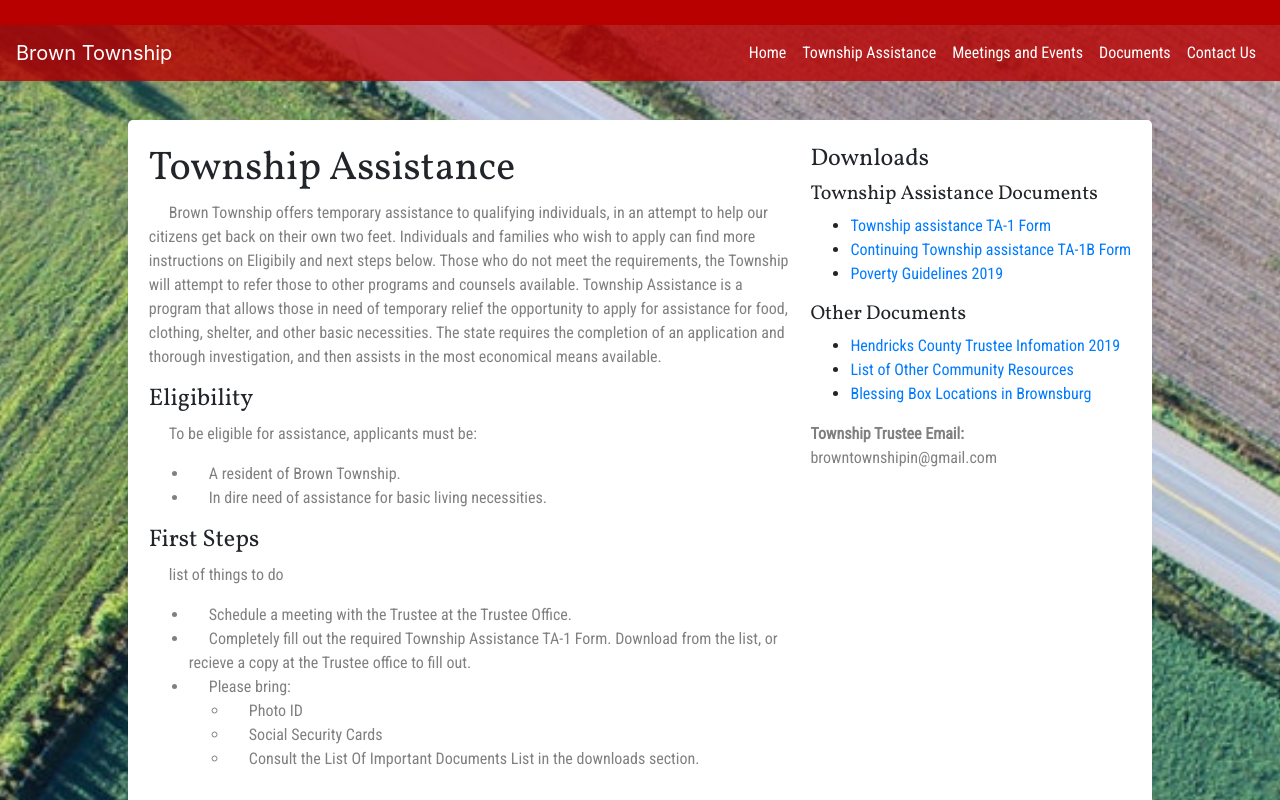
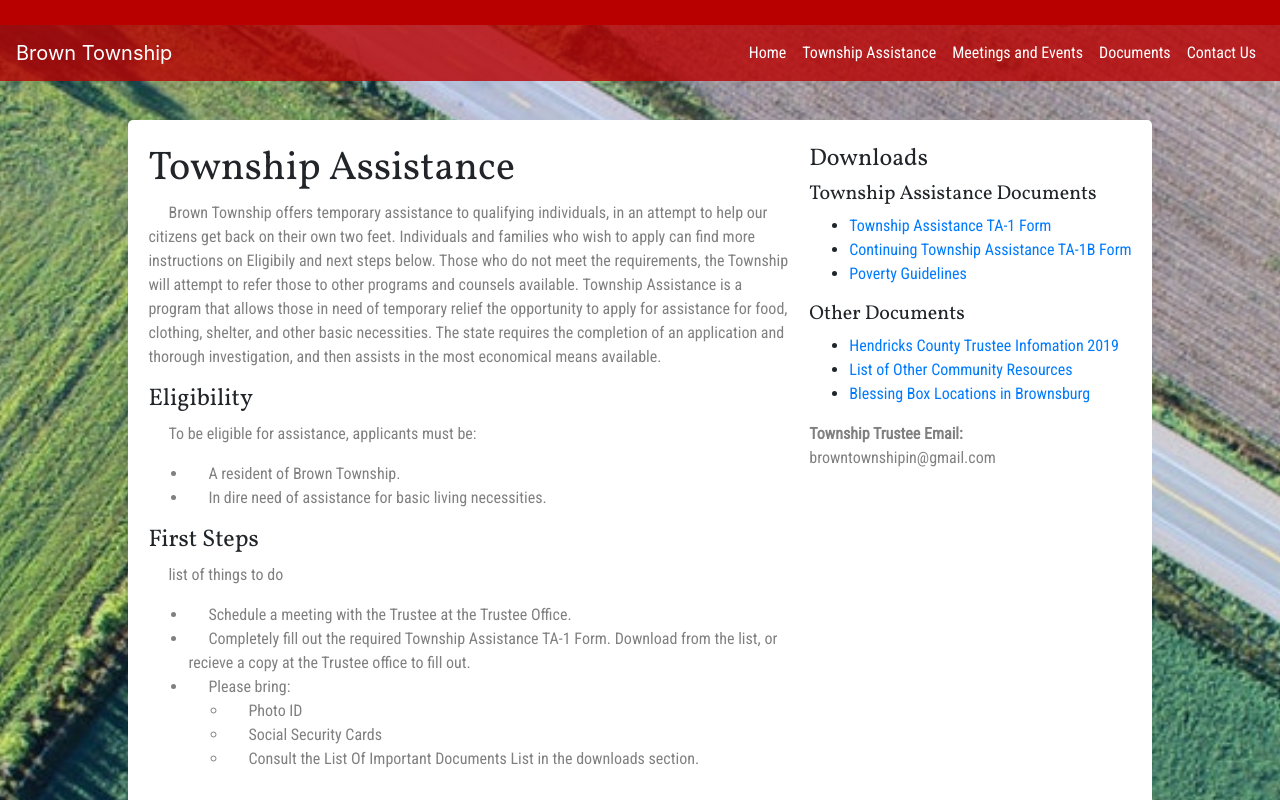
Before and after one commit to rmantlo/BrownTownshipClient, a React (Create React App) app: page /assistance in a window 1280 px wide. Shown: the top 800 px of the page. Built offline with nearby package versions, Linux system fonts and the light colour scheme.

Commit message:
new poverty guideLines

```diff
--- a/src/components/assistance/assistance.js
+++ b/src/components/assistance/assistance.js
@@ -2,7 +2,7 @@ import React from 'react';
 import './assistance.css';
 import TA1Form from  '../../assets/files/TownshipAssistanceApplication.pdf';
 import TA1BForm from '../../assets/files/ContinuingTownshipAssistanceForm-TA-1B.pdf';
-import Guidelines from '../../assets/files/2019FEDpovertyguidelines.pdf';
+import Guidelines from '../../assets/files/2020PovertyGuidelines.pdf';
 //import ImportantDocs from '../../assets/files/Applicationlistofdocuments.pdf';
 import Trustees from '../../assets/files/2019HendricksCountyTrustees.pdf';
 import Blessings from '../../assets/files/BrownsburgBlessingBoxLocations.pdf';
@@ -53,9 +53,9 @@ export default class Assistance extends React.Component {
                         <h4>Downloads</h4>
                         <h5>Township Assistance Documents</h5>
                         <ul>
-                            <li><a href={TA1Form} download alt='Township Assistance TA-1 Form PDF'>Township assistance TA-1 Form</a></li>
-                            <li><a href={TA1BForm} download alt='Continuing Township Assistance TA-1B Form PDF'>Continuing Township assistance TA-1B Form</a></li>
-                            <li><a href={Guidelines} download alt="Poverty Guidelines 2019 PDF" >Poverty Guidelines 2019</a></li>
+                            <li><a href={TA1Form} download alt='Township Assistance TA-1 Form'>Township Assistance TA-1 Form</a></li>
+                            <li><a href={TA1BForm} download alt='Continuing Township Assistance TA-1B Form'>Continuing Township Assistance TA-1B Form</a></li>
+                            <li><a href={Guidelines} download alt="Poverty Guidelines" >Poverty Guidelines</a></li>
                             {/* <li><a href={ImportantDocs} download alt="List Of Important Documents PDF">List Of Important Documents</a></li> */}
                         </ul>
                         <h5>Other Documents</h5>
```
Also changed, not shown: 1 other file (tests, documents, lock files or other folders).
